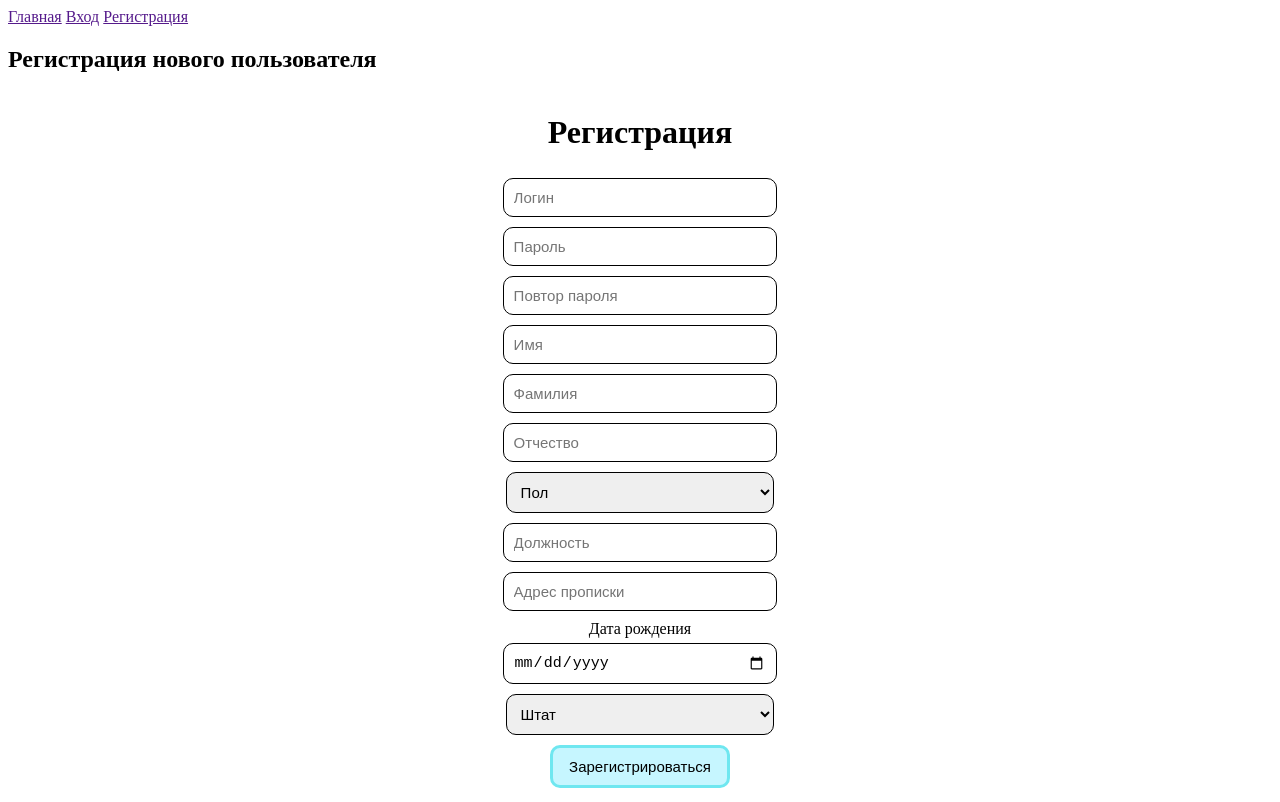
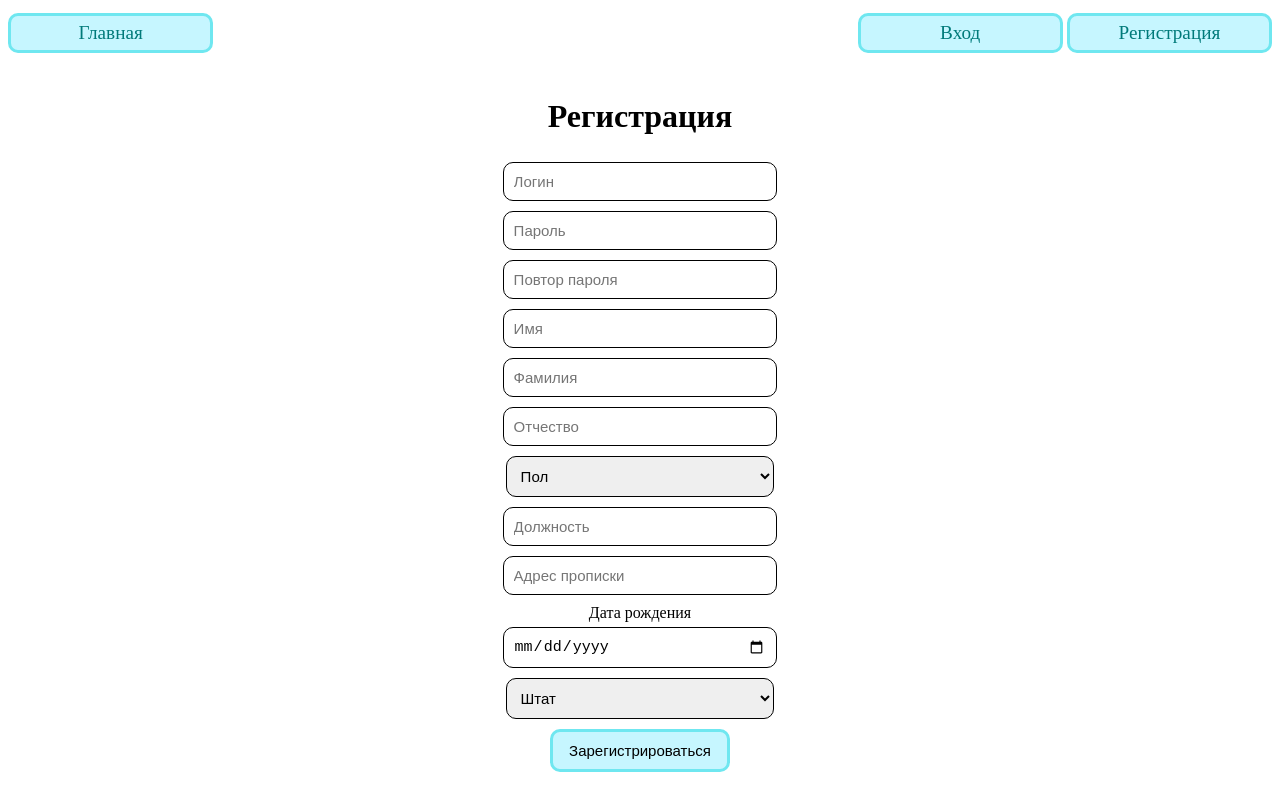
Before and after one commit to tenessy0570/up-client, a PHP site: template views/site/signup.php in a window 1280 px wide. Run offline with PHP 8.4, Linux system fonts and the light colour scheme; the template is opened without the code that fills it, so the values that code supplies are empty.

Commit message:
added css for logout, header amd getAverageAge

```diff
--- a/app/Controller/Site.php
+++ b/app/Controller/Site.php
@@ -73,7 +73,6 @@ class Site
     public function getAverageAge(): string
     {
         $users = User::all();
-        $age = 1;
         $agesArray = [];
         $averageAge = 'Средний возраст, лет: ';
         foreach ($users as $user) {
--- a/public/css/style.css
+++ b/public/css/style.css
@@ -35,3 +35,43 @@
     width: 14vw;
     background-color: rgb(198, 246, 255);
 }
+
+header nav {
+    display: flex;
+    justify-content: space-between;
+    align-items: center;
+}
+
+header a, .get-average-age a {
+    text-align: center;
+    display: inline-block;
+    border: 3px solid rgb(111, 231, 240);
+    width: 14vw;
+    background-color: rgb(198, 246, 255);
+    margin: 5px 0;
+    padding: 6px 10px;
+    border-radius: 10px;
+    text-decoration: none;
+    font-size: 1.2em;
+    color: hsl(180, 100%, 24%);
+}
+
+header > nav > .logout > span, .get-average-age span {
+    text-align: center;
+    display: inline-block;
+    border: 5px double rgb(111, 231, 240);
+    width: 14vw;
+    margin: 5px 0;
+    padding: 6px;
+    text-decoration: none;
+    font-size: 1.2em;
+}
+
+.get-average-age {
+    display: flex;
+    align-items: center;
+}
+
+.get-average-age span{
+    margin: 0 10px;
+}
--- a/views/layouts/main.php
+++ b/views/layouts/main.php
@@ -15,8 +15,11 @@
             <a href="<?= app()->route->getUrl('/hello') ?>">Главная</a>
             <?php
             if (!app()->auth::check()) : ?>
-                <a href="<?= app()->route->getUrl('/login') ?>">Вход</a>
-                <a href="<?= app()->route->getUrl('/signup') ?>">Регистрация</a>
+                <div>
+                    <a href="<?= app()->route->getUrl('/login') ?>">Вход</a>
+                    <a href="<?= app()->route->getUrl('/signup') ?>">Регистрация</a>
+                </div>
+
             <?php
             else : ?>
                 <div class="logout">
--- a/views/site/hello.php
+++ b/views/site/hello.php
@@ -1,4 +1,4 @@
 <div class="get-average-age">
     <a href="<?= app()->route->getUrl('/getAverageAge') ?>">Подсчитать средний возраст сотрудников</a>
-    <p><?= $age ?? '' ?></p>
+    <span><?= $age ?? 'Подсчитайте средний возраст!' ?></span>
 </div>
--- a/views/site/login.php
+++ b/views/site/login.php
@@ -1,5 +1,3 @@
-<h2>Авторизация</h2>
-
 <h3><?= app()->auth->user()->name ?? ''; ?></h3>
 <?php
 if (!app()->auth::check()) :
--- a/views/site/signup.php
+++ b/views/site/signup.php
@@ -1,4 +1,3 @@
-<h2>Регистрация нового пользователя</h2>
 <h3><?= $message ?? ''; ?></h3>
 <form method="post">
    <div class="form">
```
